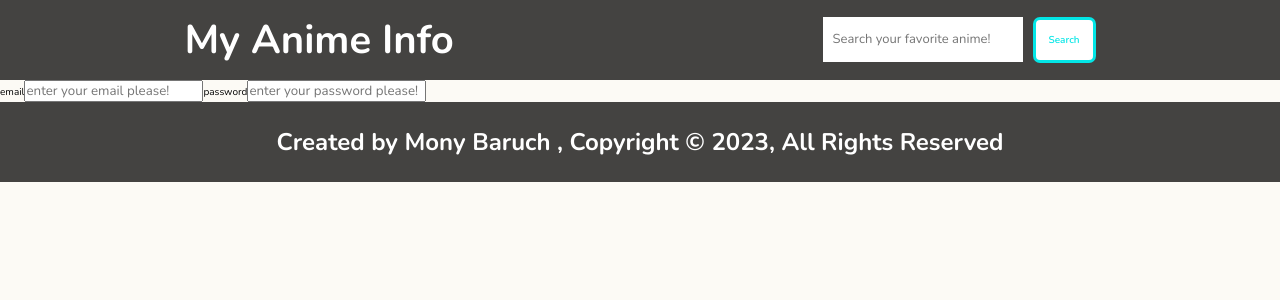
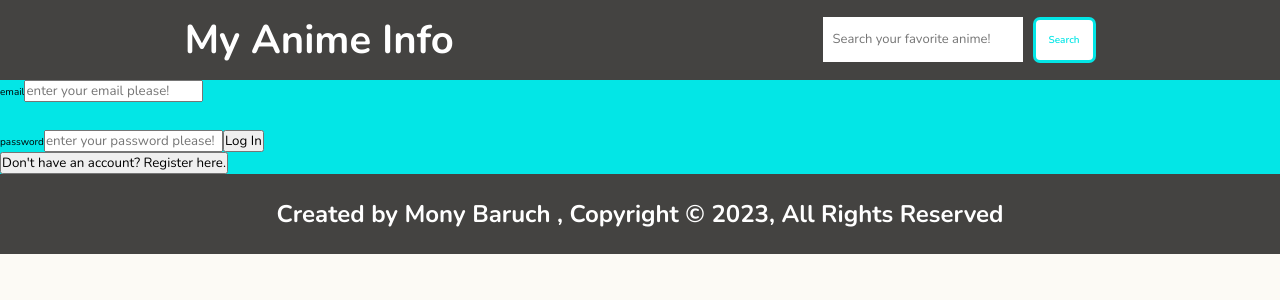
Before and after one commit to monybaruch/Anime-Info-Web-Site, a React (Vite) app: page /login in a window 1280 px wide. Shown: the top 300 px of the page. Built offline with nearby package versions, Linux system fonts and the light colour scheme; no server answers.

Commit message:
organizing the components a little better

```diff
--- a/src/App.jsx
+++ b/src/App.jsx
@@ -1,5 +1,5 @@
 import { RouterProvider, createBrowserRouter } from 'react-router-dom';
-import { AnimeInfo, PopularAnimePage, SharedLayout, RegisterPage, LoginPage, NotFound } from './data';
+import { AnimeInfo, PopularAnimePage, SharedLayout, UserLogin, NotFound } from './data';
 const routes = [
   {
     path: '/',
@@ -7,8 +7,7 @@ const routes = [
     children: [
       { index: true, element: <PopularAnimePage /> },
       { path: '/anime/:id', element: <AnimeInfo /> },
-      { path: '/login', element: <LoginPage /> },
-      { path: '/register', element: <RegisterPage /> },
+      { path: '/login', element: <UserLogin /> },
       { path: '*', element: <NotFound /> },
     ],
   },
--- /dev/null
+++ b/src/components/LoginForm.jsx
@@ -0,0 +1,40 @@
+import './styles/loginform.css';
+import { useState } from 'react';
+const LoginForm = () => {
+  const [email, setEmail] = useState('');
+  const [password, setPassword] = useState('');
+  const handleSubmit = (e) => {
+    e.preventDefault();
+    console.log(email);
+  };
+  return (
+    <div className="container">
+      <form onSubmit={handleSubmit} className="form">
+        <label htmlFor="email">email</label>
+        <input
+          value={email}
+          onChange={(e) => setEmail(e.target.value)}
+          type="email"
+          placeholder="enter your email please!"
+          className="username"
+          name="email"
+        />
+        <br />
+        <br />
+        <br />
+        <label htmlFor="password">password</label>
+        <input
+          value={password}
+          onChange={(e) => setPassword(e.target.value)}
+          type="password"
+          placeholder="enter your password please!"
+          className="password"
+          name="password"
+        />
+        <button type="submit">Log In</button>
+      </form>
+      <button>Don't have an account? Register here.</button>
+    </div>
+  );
+};
+export default LoginForm;
--- a/src/pages/RegisterPage.jsx
+++ b/src/components/RegisterForm.jsx
@@ -1,5 +1,5 @@
-import './registerpage.css';
-const RegisterPage = () => {
+import './styles/registerform.css';
+const RegisterForm = () => {
   return (
     <form action="/" className="form">
       <input type="text" placeholder="enter your username please!" className="username" name="username" />
@@ -8,4 +8,4 @@ const RegisterPage = () => {
     </form>
   );
 };
-export default RegisterPage;
+export default RegisterForm;
--- a/src/pages/LoginPage.jsx
+++ /dev/null
@@ -1,13 +0,0 @@
-import { Form } from 'react-router-dom';
-import './loginpage.css';
-const LoginPage = () => {
-  return (
-    <form action="/" className="form">
-      <label htmlFor="email">email</label>
-      <input type="email" placeholder="enter your email please!" className="username" name="email" />
-      <label htmlFor="password">password</label>
-      <input type="password" placeholder="enter your password please!" className="password" name="password" />
-    </form>
-  );
-};
-export default LoginPage;
--- /dev/null
+++ b/src/pages/UserLogin.jsx
@@ -0,0 +1,7 @@
+import { useState } from 'react';
+import { RegisterForm, LoginForm } from '../data';
+const UserLogin = () => {
+  const [currentForm, setCurrentForm] = useState('login');
+  return <div>{currentForm === 'login' ? <LoginForm /> : <RegisterForm />}</div>;
+};
+export default UserLogin;
```
Also changed, not shown: src/data/index.js (+6 -4 lines), src/components/styles/loginform.css (added), src/components/styles/registerform.css (added), src/pages/loginpage.css (deleted), src/pages/registerpage.css (deleted).
